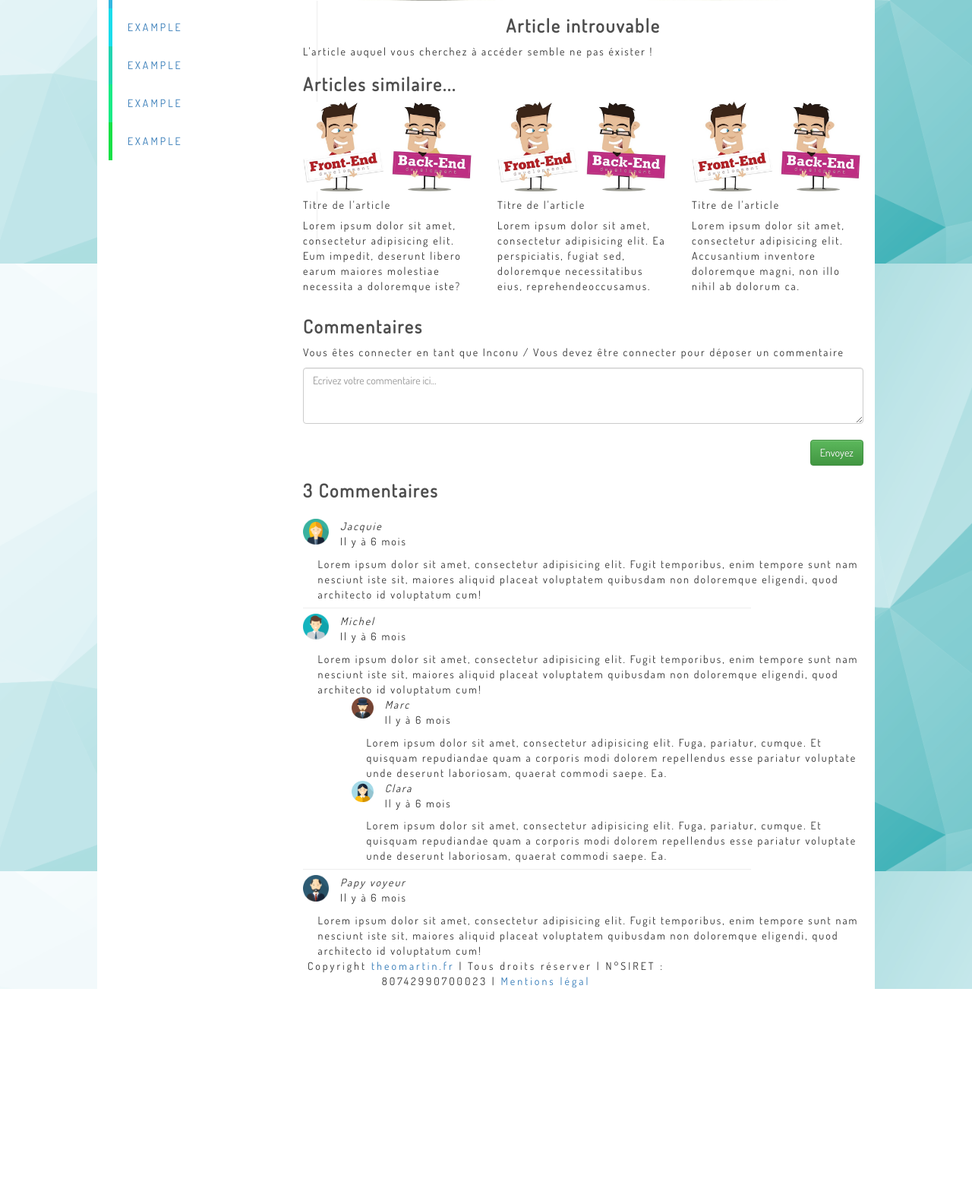
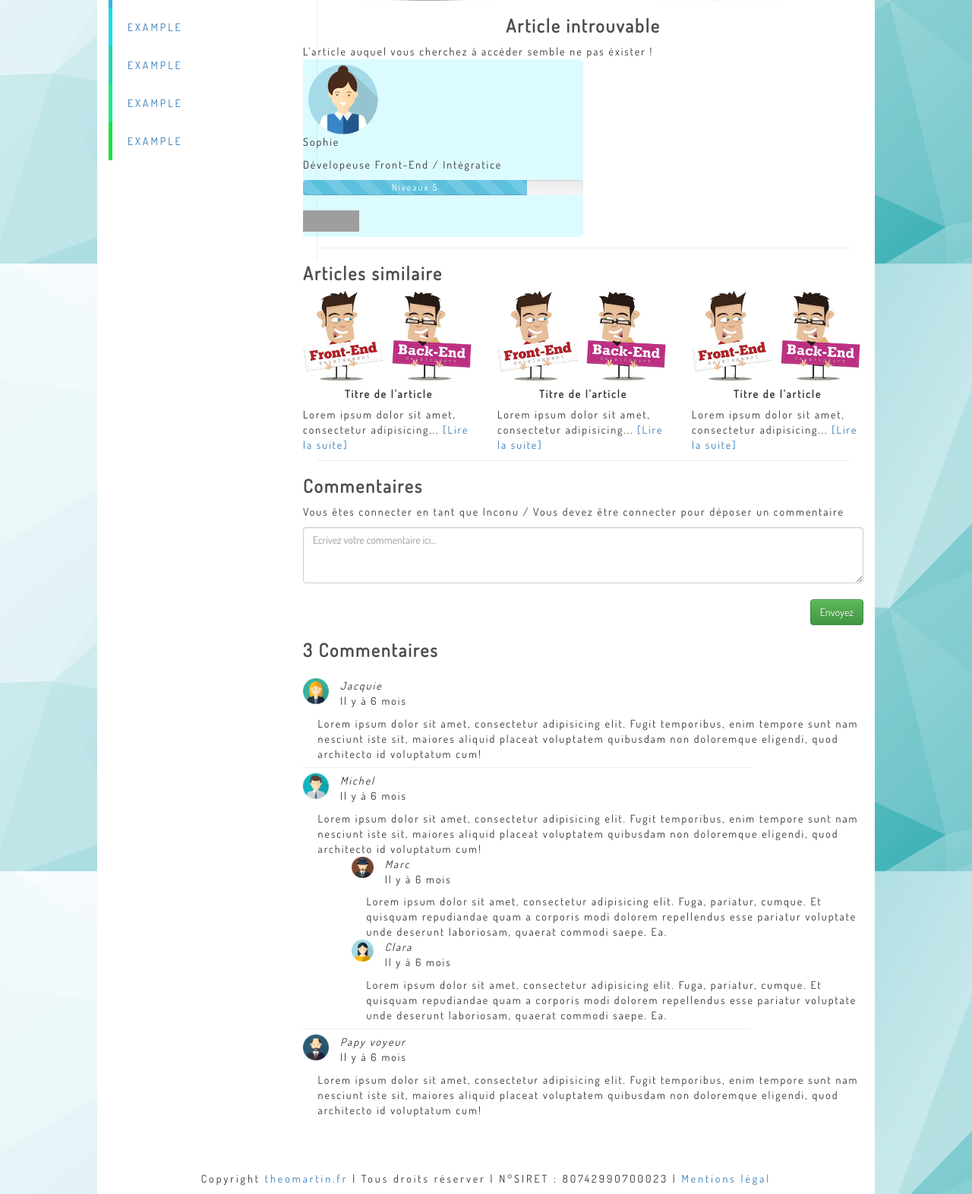
Before and after one commit to ExoHyb/theomartin.fr, a PHP site: page /template_article.php in a window 1280 px wide. Shown: the part 453-2025 px from the top of the page at 76% size. Before the commit the page ends 1755 px from the top, so only its background shows below. Run offline with PHP 8.4, Linux system fonts and the light colour scheme; some libraries are stand-ins or nearby versions; grey boxes are pictures that could not be loaded.

Commit message:
Ajout du badge utilisateur dans les articles

```diff
--- a/css/sass/_articles.scss
+++ b/css/sass/_articles.scss
@@ -15,3 +15,39 @@
 .img-article {
 	margin: auto;
 }
+
+.articles-similaire {
+	h5 {
+		font-weight: bold;
+		text-align: center;
+	}
+}
+
+.border-articles {
+	border-bottom: 1px solid #eee;
+	width: 95%;
+	margin: auto;
+}
+
+.badge-article {
+	padding-top: 0.5em;
+	padding-bottom: 0.5em;
+	background-color: rgba(141, 242, 255, 0.3);
+	width: 50%;
+	border-radius: 5px;
+	min-height: 8em;
+	margin-bottom: 1em;
+	.photo-profil {
+		width: 25%;
+		margin-left: 0.5em;
+		float: left;
+		margin-right: 1em;
+	}
+	.prez-text {
+		float: left;
+	}
+	.reseaux-sociaux {
+		width: 10%;
+		float: left;
+	}
+}
--- a/css/sass/style.scss
+++ b/css/sass/style.scss
@@ -87,8 +87,6 @@ label {
 #footer {
 	letter-spacing: 3px;
 	margin-top: 5em;
-	width: 60%;
-	margin: auto;
 }
 
 .mentions-legal {
--- a/css/style.css
+++ b/css/style.css
@@ -193,6 +193,40 @@ h3 {
   margin: auto;
 }
 
+.articles-similaire h5 {
+  font-weight: bold;
+  text-align: center;
+}
+
+.border-articles {
+  border-bottom: 1px solid #eee;
+  width: 95%;
+  margin: auto;
+}
+
+.badge-article {
+  padding-top: 0.5em;
+  padding-bottom: 0.5em;
+  background-color: rgba(141, 242, 255, 0.3);
+  width: 50%;
+  border-radius: 5px;
+  min-height: 8em;
+  margin-bottom: 1em;
+}
+.badge-article .photo-profil {
+  width: 25%;
+  margin-left: 0.5em;
+  float: left;
+  margin-right: 1em;
+}
+.badge-article .prez-text {
+  float: left;
+}
+.badge-article .reseaux-sociaux {
+  width: 10%;
+  float: left;
+}
+
 @media (max-width: 768px) {
   h1 {
     font-size: 1.5em;
@@ -316,8 +350,6 @@ label {
 #footer {
   letter-spacing: 3px;
   margin-top: 5em;
-  width: 60%;
-  margin: auto;
 }
 
 .mentions-legal {
--- a/template_article.php
+++ b/template_article.php
@@ -42,34 +42,60 @@ include("header.php");
 	</div>
 </div> -->
 
+
+<div class="badge-article">
+	<img class="img-responsive photo-profil" src="img/profil2.png" alt="">
+	<div class="prez-text">
+		<p>Sophie</p>
+		<p>Dévelopeuse Front-End / Intégratice</p>
+		<div class="progress">
+			<div class="progress-bar progress-bar-info progress-bar-striped active" role="progressbar" aria-valuenow="80" aria-valuemin="0" aria-valuemax="100" style="width: 80%">
+			<span class="">Niveaux 5</span>
+			</div>
+		</div>
+		<a href="#">
+			<img class="img-responsive reseaux-sociaux" src="img/facebook.png" alt="logo Facebook">
+		</a>
+		<a href="#">
+			<img class="img-responsive reseaux-sociaux" src="img/twitter.png" alt="logo Twitter">
+		</a>
+	</div>
+	<div class="clearfix"></div>
+</div>
+
+<div class="clearfix"></div>
+
 <!-- ARTICLE SIMILAIRE -->
+
+<div class="border-articles"></div>
 
 <div class="row">
 	<div class="col-md-12">
-				<h3>Articles similaire...</h3>
+		<h3>Articles similaire</h3>
 	</div>
 </div>
+<div class="articles-similaire">
 	<div class="row">
-			<div class="articles-similaire">
 		<div class="col-md-4">
 			<img class="img-responsive img-article" src="img/front-end-vs-back-end.jpg" alt="">
 			<h5>Titre de l'article</h5>
-					<p>Lorem ipsum dolor sit amet, consectetur adipisicing elit. Eum impedit, deserunt libero earum maiores molestiae necessita a doloremque iste?</p>
+			<p>Lorem ipsum dolor sit amet, consectetur adipisicing... <a href="#">[Lire la suite]</a></p>
 		</div>
 		<div class="col-md-4">
 			<img class="img-responsive img-article" src="img/front-end-vs-back-end.jpg" alt="">
 			<h5>Titre de l'article</h5>
-					<p>Lorem ipsum dolor sit amet, consectetur adipisicing elit. Ea perspiciatis, fugiat sed, doloremque necessitatibus eius, reprehendeoccusamus.</p>
+			<p>Lorem ipsum dolor sit amet, consectetur adipisicing... <a href="#">[Lire la suite]</a></p>
 		</div>
 		<div class="col-md-4">
 			<img class="img-responsive img-article" src="img/front-end-vs-back-end.jpg" alt="">
 			<h5>Titre de l'article</h5>
-					<p>Lorem ipsum dolor sit amet, consectetur adipisicing elit. Accusantium inventore doloremque magni, non illo nihil ab dolorum ca.</p>
+			<p>Lorem ipsum dolor sit amet, consectetur adipisicing... <a href="#">[Lire la suite]</a></p>
 		</div>
 	</div>
 </div>
 
 <!-- LAISSEZ UN COMMENTAIRES -->
+<div class="border-articles"></div>
 
 <div class="row">
 	<div class="col-md-12">
--- a/template_blog.php
+++ b/template_blog.php
@@ -31,4 +31,4 @@ include("header.php");
 	</div>
 </div>
 
-<?php include("footer.php"); ?>
+<!-- Voir footer -->
```
Also changed, not shown: 1 other file. Lines whose indentation alone changed are shown as unchanged.
